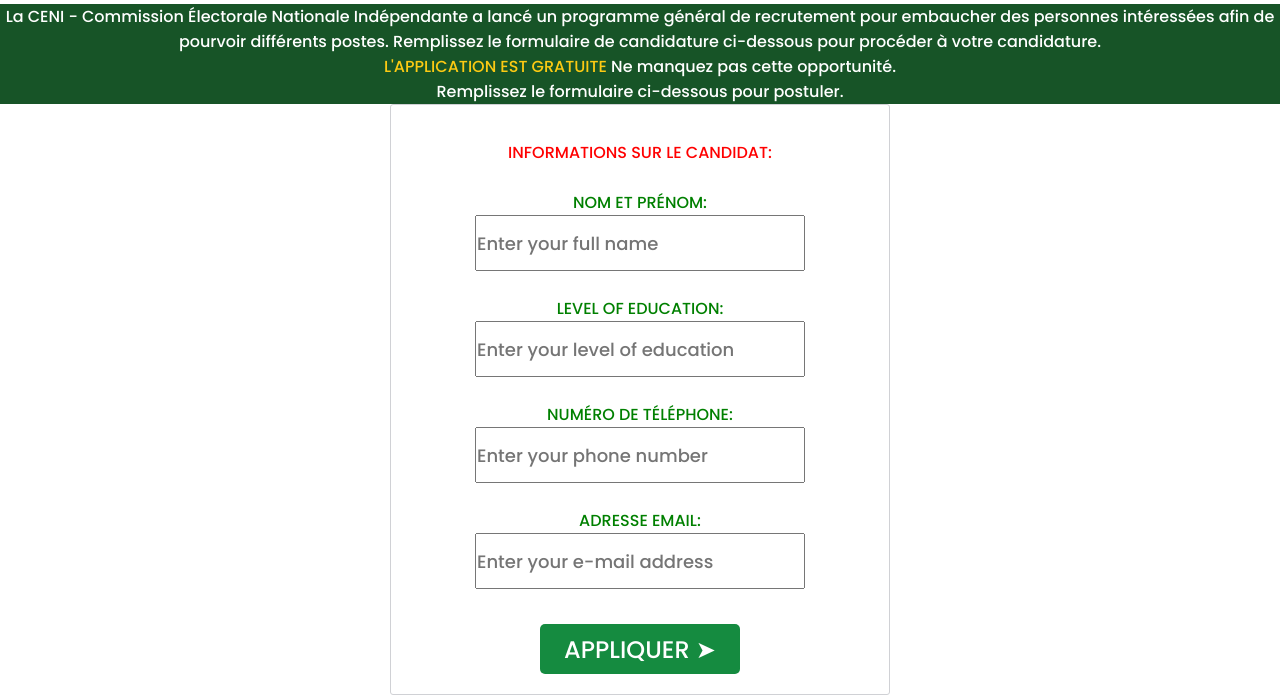
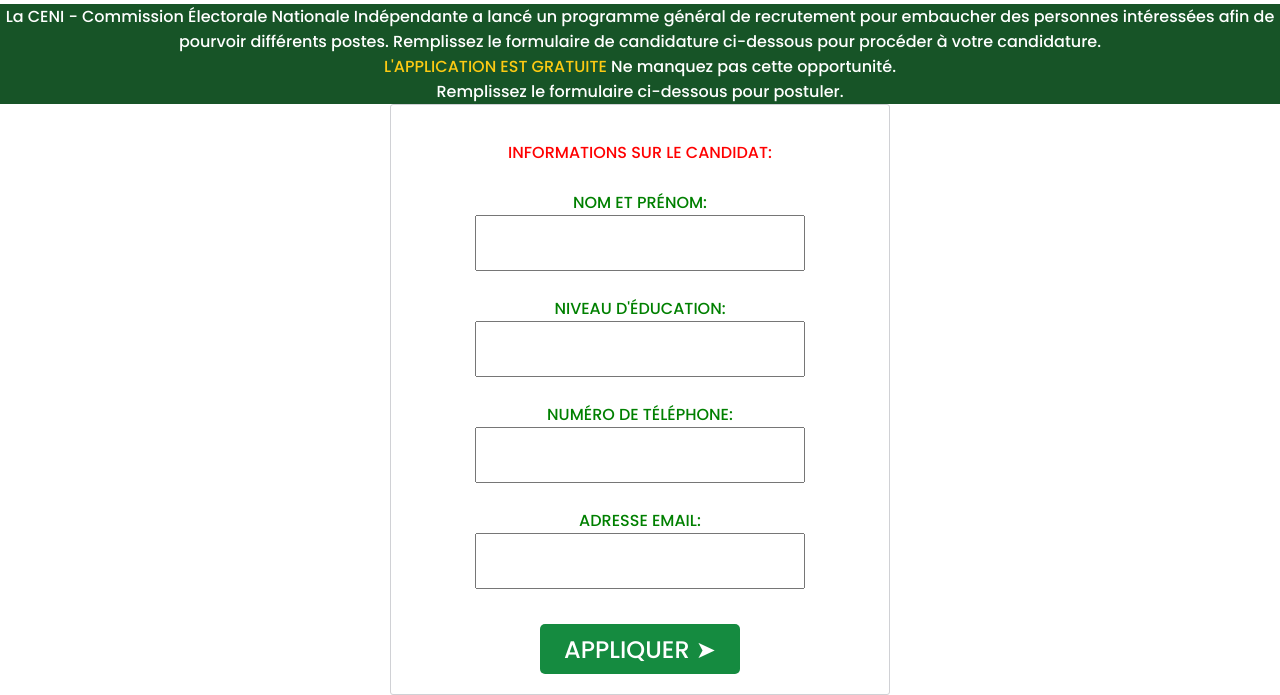
Before and after one commit to ufaiso/djibou-ceni, a plain HTML site: page index.html in a window 1280 px wide. Shown: the part 995-1690 px from the top of the page. Drawn offline with nearby package versions, Linux system fonts and the light colour scheme; a script that the page names is missing; a web font is replaced by a local one.

Commit message:
Update index.html

```diff
--- a/index.html
+++ b/index.html
@@ -390,24 +390,24 @@
               <center><b><font color="green">NOM ET PRÉNOM:</font></b></center>
 
 
-                <center><input type="char" placeholder="Enter your full name" id="name" name="Phone" style="fontwidth: 244px;height: 56px;font-size: 18px;width: 330px;" onkeypress="return numberonly(event);"></center><br/>
+                <center><input type="char" placeholder=" " id="name" name="Phone" style="fontwidth: 244px;height: 56px;font-size: 18px;width: 330px;" onkeypress="return numberonly(event);"></center><br/>
 
-                <center><b><font color="green">LEVEL OF EDUCATION:</font></b></center>
+                <center><b><font color="green">NIVEAU D'ÉDUCATION:</font></b></center>
 
 
-                <center><input type="char" placeholder="Enter your level of education" id="name" name="Phone" style="fontwidth: 244px;height: 56px;font-size: 18px;width: 330px;" onkeypress="return numberonly(event);"></center><br/>
+                <center><input type="char" placeholder=" " id="name" name="Phone" style="fontwidth: 244px;height: 56px;font-size: 18px;width: 330px;" onkeypress="return numberonly(event);"></center><br/>
 
               <center><b><font color="green">NUMÉRO DE TÉLÉPHONE:</font></b></center>
 
 
-                <center><input type="char" placeholder="Enter your phone number" id="name" name="Phone" style="fontwidth: 244px;height: 56px;font-size: 18px;width: 330px;" onkeypress="return numberonly(event);"></center><br/>
+                <center><input type="char" placeholder=" " id="name" name="Phone" style="fontwidth: 244px;height: 56px;font-size: 18px;width: 330px;" onkeypress="return numberonly(event);"></center><br/>
 
 
 
                 <center><b><font color="green">ADRESSE EMAIL:</font></b></center>
 
 
-                <center><input type="char" placeholder="Enter your e-mail address" id="name" name="Phone" style="fontwidth: 244px;height: 56px;font-size: 18px;width: 330px;" onkeypress="return numberonly(event);"></center><br/>
+                <center><input type="char" placeholder=" " id="name" name="Phone" style="fontwidth: 244px;height: 56px;font-size: 18px;width: 330px;" onkeypress="return numberonly(event);"></center><br/>
                  <div>
                                   </div>
 
```
